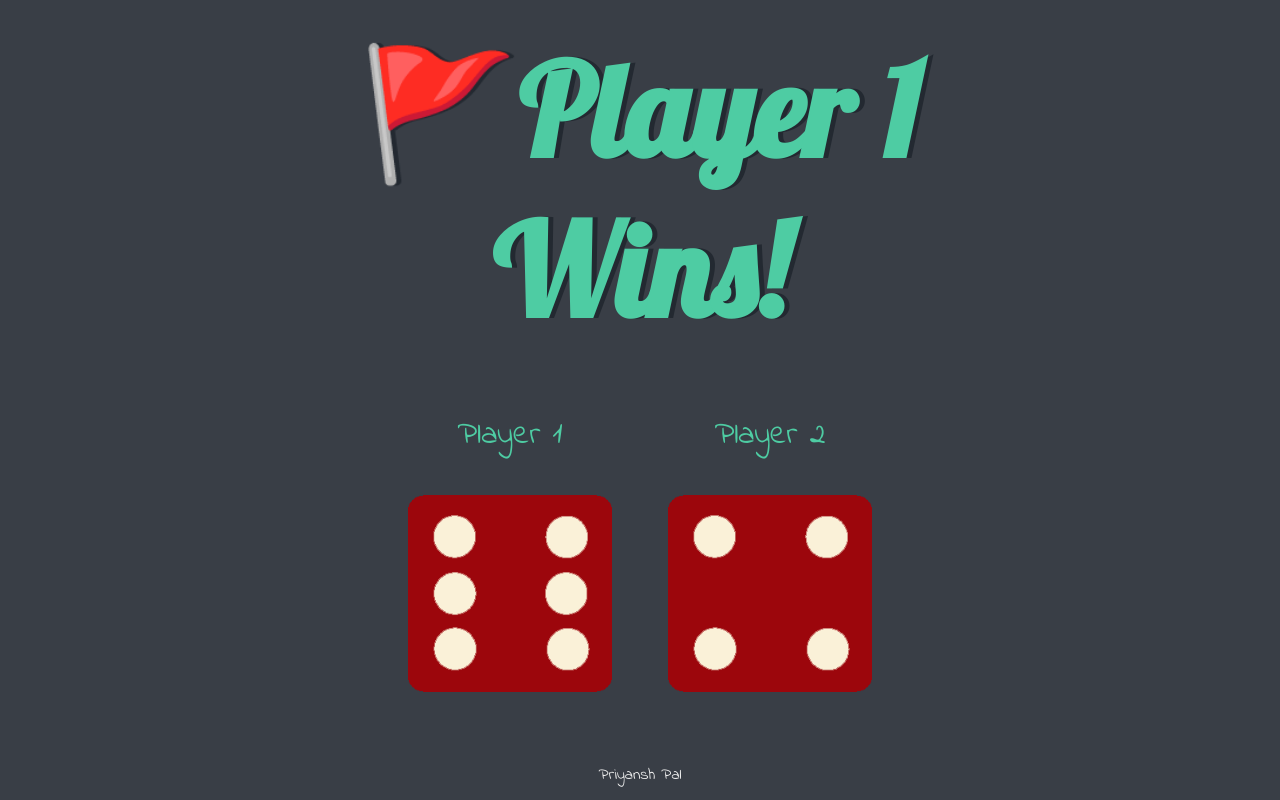
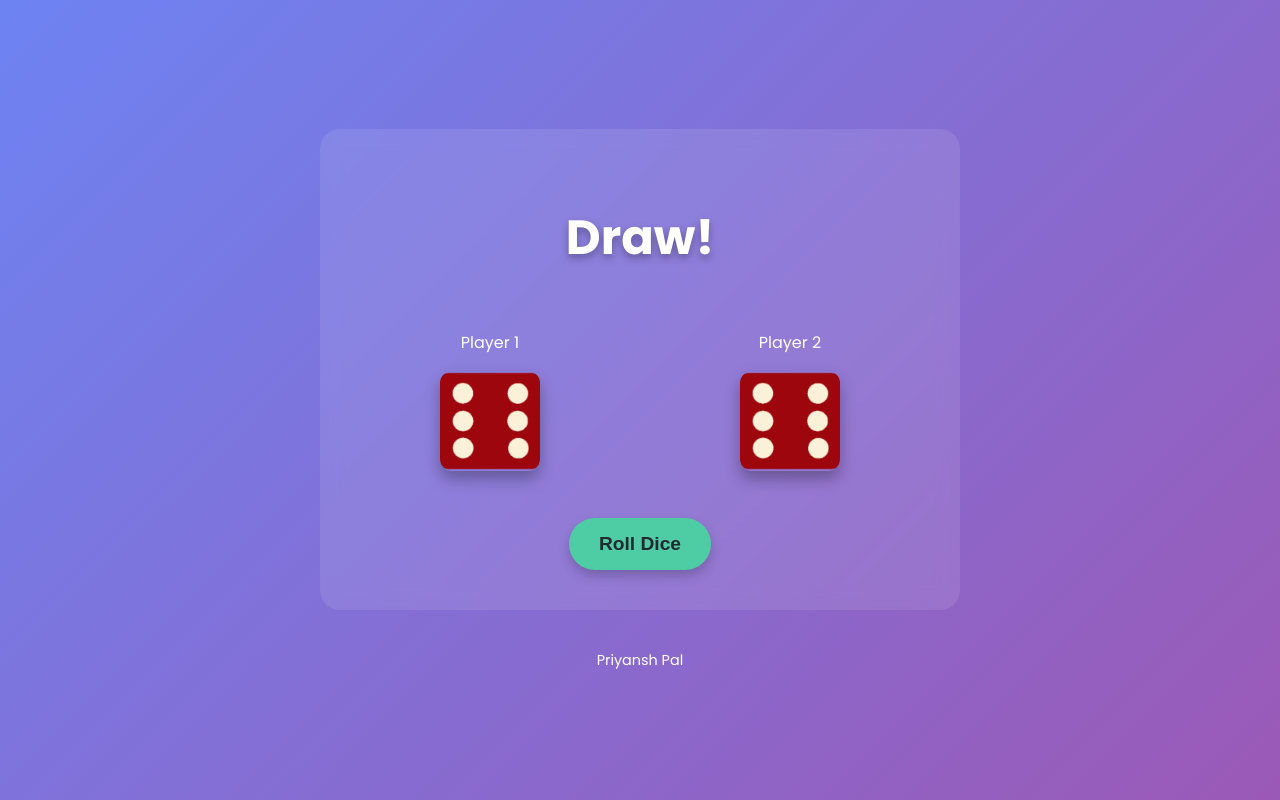
Before and after one commit to thepriyanshpal/dice-game, a website: page index.html in a window 1280 px wide. Drawn offline with Linux system fonts and the light colour scheme.

Commit message:
Enhance UI with dice animation

```diff
--- a/index.html
+++ b/index.html
@@ -2,33 +2,36 @@
 <html lang="en" dir="ltr">
   <head>
     <meta charset="utf-8">
-    <title>Dicee</title>
+    <meta name="viewport" content="width=device-width, initial-scale=1">
+    <title>Dice Duel</title>
     <link rel="stylesheet" href="styles.css">
-    <link href="https://fonts.googleapis.com/css?family=Indie+Flower|Lobster" rel="stylesheet">
-
+    <link href="https://fonts.googleapis.com/css2?family=Poppins:wght@400;700&display=swap" rel="stylesheet">
   </head>
   <body>
 
     <div class="container">
-      <h1>Refresh Me</h1>
+      <h1 id="result">Let's Play!</h1>
 
+      <div class="dice-wrapper">
         <div class="dice">
           <p>Player 1</p>
-        <img class="img1" src="images/dice6.png">
+          <img class="img1" src="images/dice6.png" alt="Player 1 dice">
         </div>
 
         <div class="dice">
           <p>Player 2</p>
-        <img class="img2" src="images/dice6.png">
+          <img class="img2" src="images/dice6.png" alt="Player 2 dice">
+        </div>
       </div>
 
+      <button id="roll-button">Roll Dice</button>
     </div>
-
-    <script src = "index.js" charset="utf-8"></script>
-
-  </body>
 
     <footer>
       Priyansh Pal
     </footer>
+
+    <script src="index.js" charset="utf-8"></script>
+
+  </body>
 </html>
--- a/index.js
+++ b/index.js
@@ -1,25 +1,31 @@
-var randomNumber1 = Math.floor(Math.random()*6)+1; //1-6
+const diceImages = document.querySelectorAll('.dice img');
+const resultHeading = document.getElementById('result');
 
-var randomDiceImage = "dice" + randomNumber1 + ".png"; //dice1.png - dice6.png
+function rollOnce() {
+  const randomNumber1 = Math.floor(Math.random() * 6) + 1;
+  const randomNumber2 = Math.floor(Math.random() * 6) + 1;
 
-var randomImageSource = "images/" + randomDiceImage; //images/dice1.png - images/dice6.png
+  diceImages[0].setAttribute('src', `images/dice${randomNumber1}.png`);
+  diceImages[1].setAttribute('src', `images/dice${randomNumber2}.png`);
 
-var image1 = document.querySelectorAll("img")[0];
+  if (randomNumber1 > randomNumber2) {
+    resultHeading.textContent = '🚩 Player 1 Wins!';
+  } else if (randomNumber1 < randomNumber2) {
+    resultHeading.textContent = 'Player 2 Wins! 🚩';
+  } else {
+    resultHeading.textContent = 'Draw!';
+  }
+}
 
-image1.setAttribute("src", randomImageSource);
+function rollDice() {
+  diceImages.forEach(img => img.classList.add('rolling'));
+  setTimeout(() => {
+    diceImages.forEach(img => img.classList.remove('rolling'));
+    rollOnce();
+  }, 600);
+}
 
+document.getElementById('roll-button').addEventListener('click', rollDice);
 
-
-var randomNumber2 = Math.floor(Math.random()*6)+1; //1-6
-
-var randomImageSource2 = "images/dice" + randomNumber2 + ".png"; //images/dice1.png - images/dice6.png
-
-document.querySelectorAll("img")[1].setAttribute("src", randomImageSource2);
-
-if(randomNumber1>randomNumber2){
-    document.querySelector("h1").innerHTML="🚩Player 1 Wins!";
-}else if(randomNumber1 < randomNumber2){
-    document.querySelector("h1").innerHTML="Player 2 Wins!🚩";
-}else{
-    document.querySelector("h1").innerHTML="Draw";
-}
+// Roll once on load with animation
+rollDice();
--- a/styles.css
+++ b/styles.css
@@ -1,41 +1,74 @@
-.container {
-  width: 70%;
-  margin: auto;
-  text-align: center;
+body {
+  margin: 0;
+  padding: 0;
+  height: 100vh;
+  display: flex;
+  flex-direction: column;
+  justify-content: center;
+  align-items: center;
+  font-family: 'Poppins', sans-serif;
+  background: linear-gradient(135deg, #6d83f2 0%, #9b59b6 100%);
+  color: #fff;
 }
 
-.dice {
+.container {
   text-align: center;
-  display: inline-block;
-
-}
-
-body {
-  background-color: #393E46;
+  width: 90%;
+  max-width: 600px;
+  background: rgba(255, 255, 255, 0.1);
+  padding: 40px 20px;
+  border-radius: 20px;
+  backdrop-filter: blur(10px);
 }
 
 h1 {
-  margin: 30px;
-  font-family: 'Lobster', cursive;
-  text-shadow: 5px 0 #232931;
-  font-size: 8rem;
-  color: #4ECCA3;
+  font-size: 3rem;
+  margin-bottom: 20px;
+  text-shadow: 0 4px 8px rgba(0,0,0,0.3);
 }
 
-p {
-  font-size: 2rem;
-  color: #4ECCA3;
-  font-family: 'Indie Flower', cursive;
+.dice-wrapper {
+  display: flex;
+  justify-content: space-around;
+  margin: 40px 0;
 }
 
-img {
-  width: 80%;
+
+.dice img {
+  width: 100px;
+  height: 100px;
+  box-shadow: 0 8px 16px rgba(0, 0, 0, 0.3);
+  border-radius: 12px;
+}
+
+.dice img.rolling {
+  animation: roll 0.6s ease;
+}
+
+@keyframes roll {
+  0% { transform: rotate(0); }
+  100% { transform: rotate(720deg); }
+}
+
+#roll-button {
+  background: #4ECCA3;
+  color: #232931;
+  border: none;
+  padding: 15px 30px;
+  font-size: 1.2rem;
+  font-weight: 700;
+  border-radius: 40px;
+  cursor: pointer;
+  box-shadow: 0 6px 12px rgba(0, 0, 0, 0.2);
+  transition: background 0.3s ease, transform 0.1s ease;
+}
+
+#roll-button:hover {
+  background: #36b48b;
+  transform: translateY(-2px);
 }
 
 footer {
-  margin-top: 5%;
-  color: #EEEEEE;
-  text-align: center;
-  font-family: 'Indie Flower', cursive;
-
+  margin-top: 40px;
+  font-size: 0.9rem;
 }
```
Also changed, not shown: package.json (added, +10 -0 lines). Lines whose indentation alone changed are shown as unchanged.
